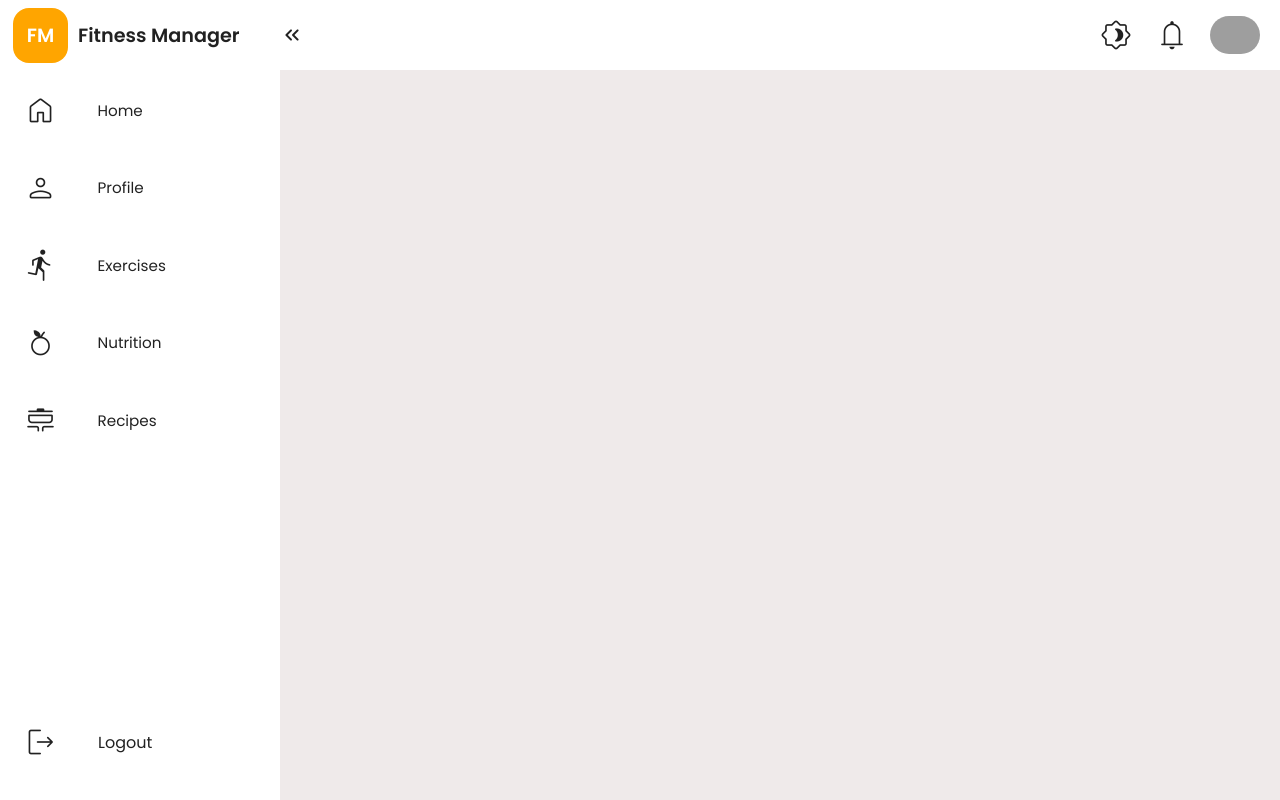
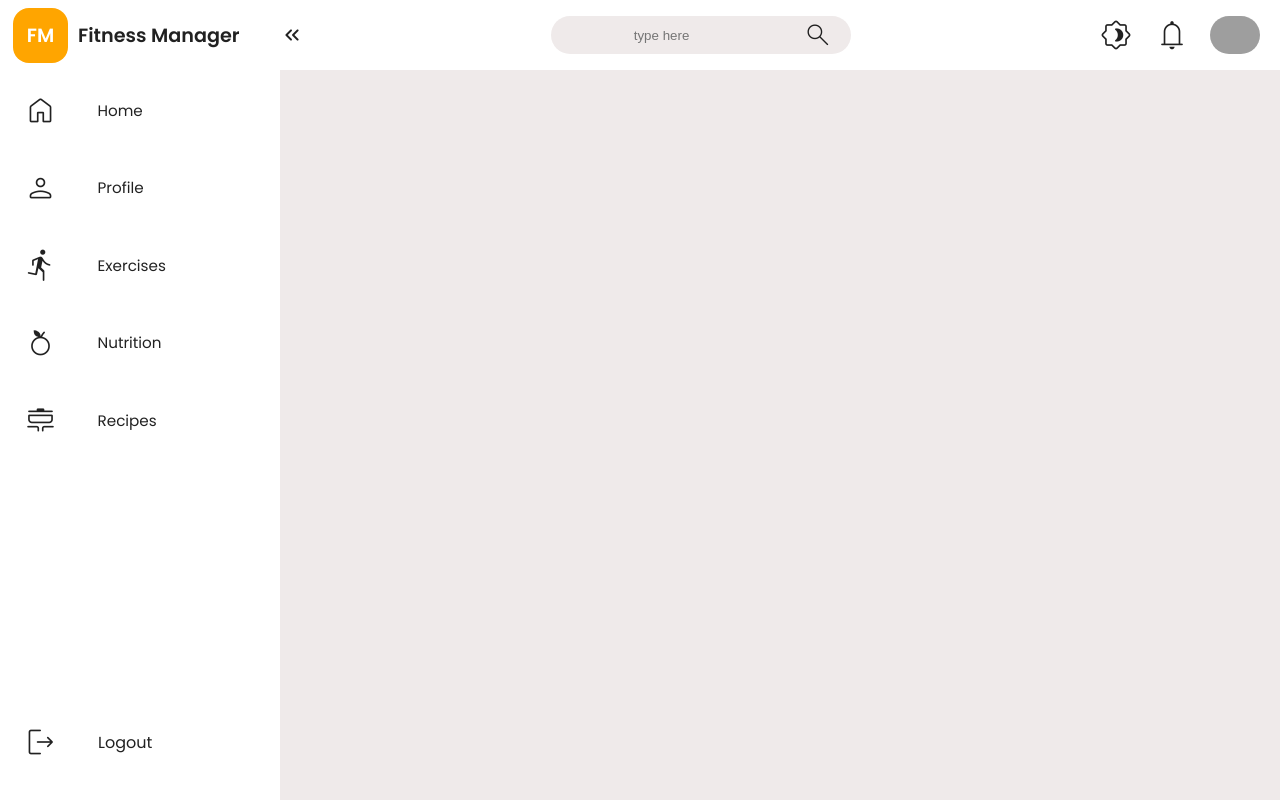
Before and after one commit to jpiaomartins/FitnessManager, a React (Create React App) app: page / in a window 1280 px wide. Built offline with nearby package versions, Linux system fonts and the light colour scheme; grey boxes are pictures that could not be loaded.

Commit message:
SearchBar Component

```diff
--- a/src/components/Header/Header.js
+++ b/src/components/Header/Header.js
@@ -3,11 +3,13 @@ import './Header.css';
 import ButtonExpand from "../ButtonExpand/ButtonExpand";
 import UserIcon from "../UserIcon/UserIcon";
 import DarkModeToggle from "../DarkModeToggle/DarkModeToggle";
+import SearchBar from "../SearchBar/SearchBar";
 
 const Header = ({isMenuCollapsed, changeCollapsed}) => {
     return (
         <div className="header-nav">
             <ButtonExpand isCollapsed={isMenuCollapsed} changeCollapsed={changeCollapsed} />
+            <SearchBar />
             <div className="header-menu">
                 <DarkModeToggle />
                 <span
--- /dev/null
+++ b/src/components/SearchBar/SearchBar.css
@@ -0,0 +1,32 @@
+.search-bar {
+    display: flex;
+    height: 55%;
+    width: 30%;
+    justify-content: space-between;
+    align-items: center;
+    border-radius: 32px;
+    background-color: var(--background_color);
+    /* border: var(--text_color) solid 2px; */
+}
+
+.search-bar .search-placeholder {
+    width: 80%;
+    text-align: center;
+    align-self: stretch;
+    margin: 5px;
+    background: transparent;
+    border: none;
+}
+
+.search-bar .search-placeholder:focus {
+    outline: none;
+}
+
+.search-bar .search-placeholder::-webkit-search-cancel-button {
+    color: var(--text_color);
+}
+
+.search-bar .search-icon {
+    width: 20%;
+    margin: 5px;
+}
--- /dev/null
+++ b/src/components/SearchBar/SearchBar.js
@@ -0,0 +1,19 @@
+import React from "react";
+import './SearchBar.css';
+
+const SearchBar = () => {
+    return (
+        <>
+        <div className="search-bar">
+            <input className="search-placeholder" type="search" placeholder="type here" />
+            <span
+                style={{fontSize: "30px",  fontVariationSettings: "'wght' 250, 'opsz' 36, 'FILL' 0"}}
+                className="search-icon material-symbols-rounded">
+            search
+            </span>
+        </div>
+        </>
+    )
+}
+
+export default SearchBar;
--- a/src/index.css
+++ b/src/index.css
@@ -30,7 +30,7 @@
 
 .dark {
   --menu_color: #121212;
-  --background_color: #121212d8;
+  --background_color: #272727;
   --text_color: #fff;
 }
 
```
